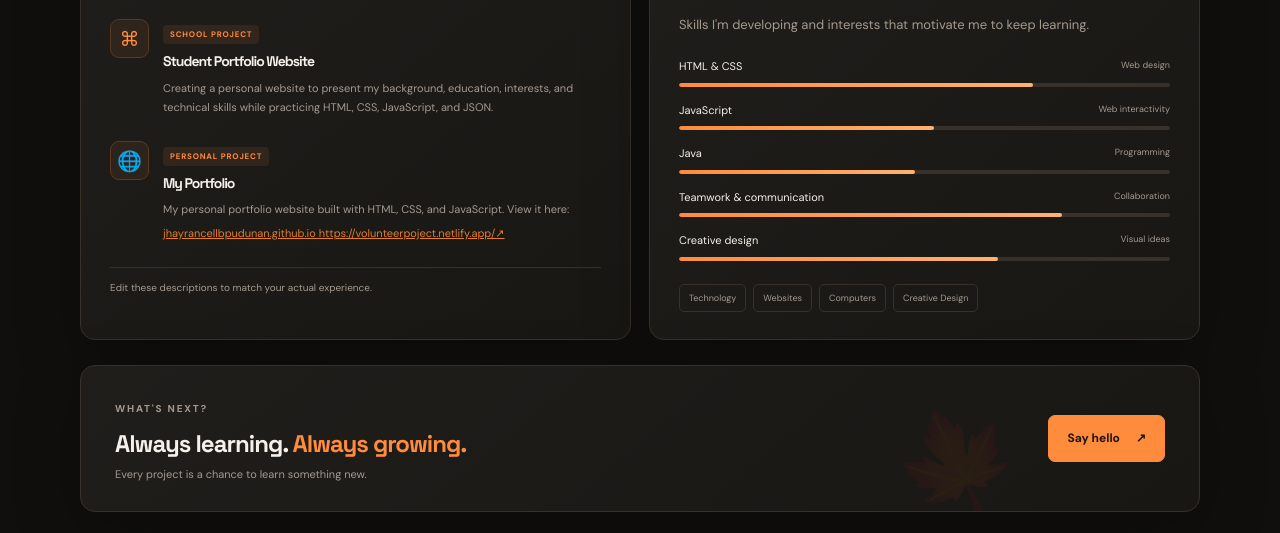
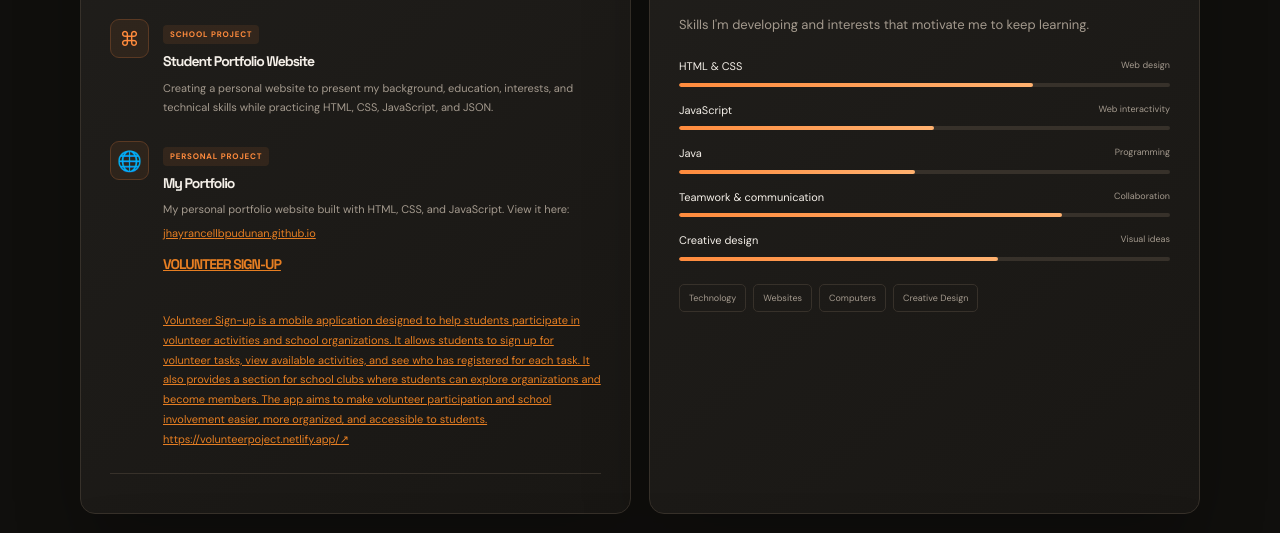
Before and after one commit to jhayrancellbpudunan-boop/jhayrancellbpudunan-boop, a plain HTML site: page index.html in a window 1280 px wide. Shown: the part 1309-1842 px from the top of the page. Drawn offline with Linux system fonts and the light colour scheme; no server answers.

Commit message:
index.html

```diff
--- a/index.html
+++ b/index.html
@@ -258,6 +258,9 @@
               <a href="https://jhayrancellbpudunan-boop.github.io/jhayrancellbpudunan-boop/" target="_blank"
                  style="color: #e67e22; text-decoration: underline; display: inline-block; margin-top: 4px;">
                 jhayrancellbpudunan.github.io
+                <h3>VOLUNTEER SIGN-UP</h3>
+            <p>
+              Volunteer Sign-up is a mobile application designed to help students participate in volunteer activities and school organizations. It allows students to sign up for volunteer tasks, view available activities, and see who has registered for each task. It also provides a section for school clubs where students can explore organizations and become members. The app aims to make volunteer participation and school involvement easier, more organized, and accessible to students.
                 https://volunteerpoject.netlify.app/↗
               </a>
             </p>
@@ -265,7 +268,7 @@
         </div>
 
         <p class="note">
-          Edit these descriptions to match your actual experience.
+
         </p>
       </article>
 
```
